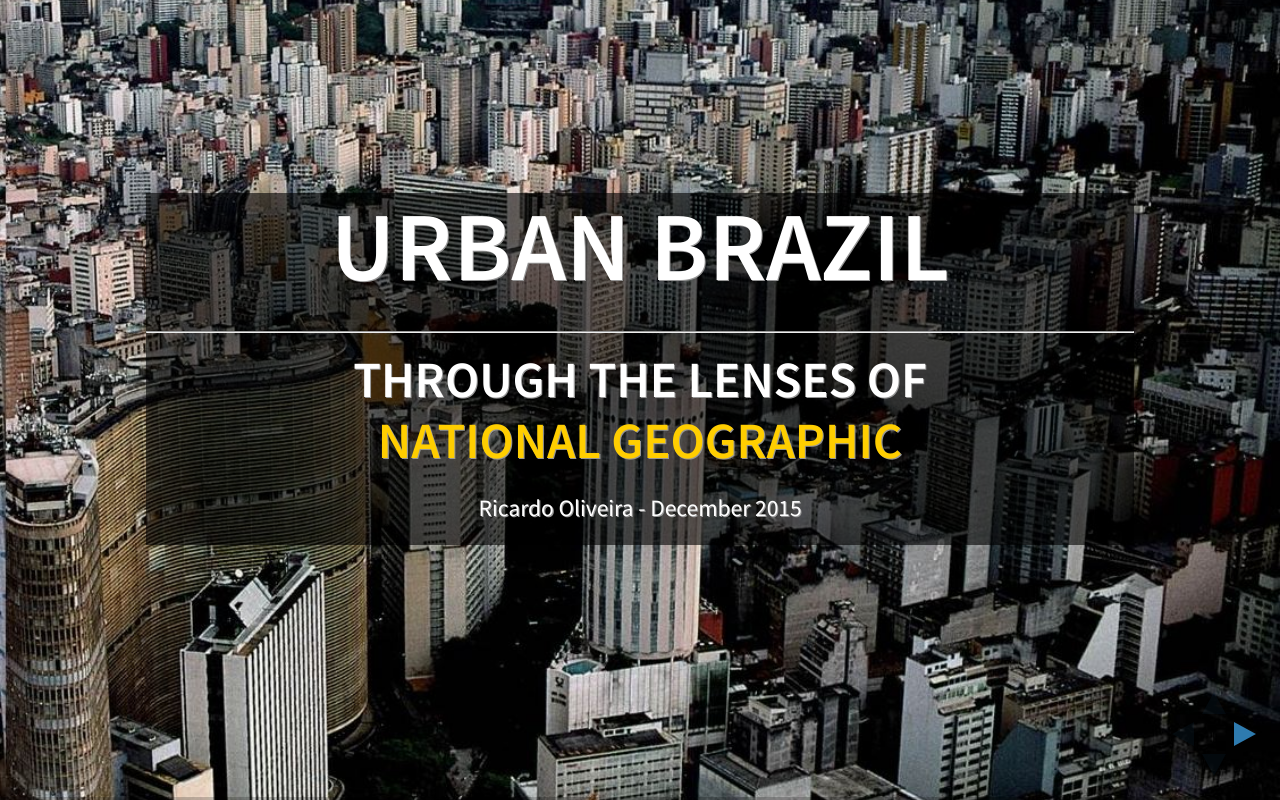
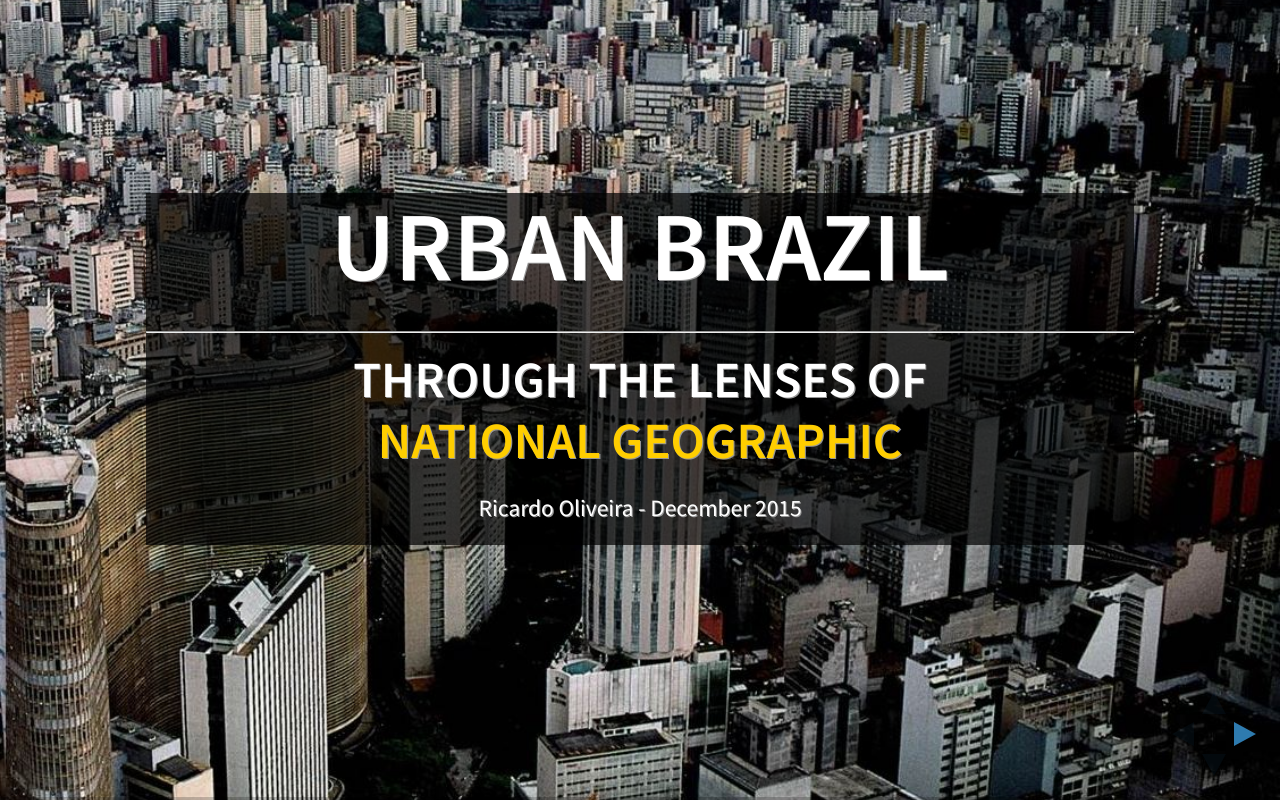
Before and after one commit to Ricardo-C-Oliveira/presentations, a plain HTML site: page seminar/index.html in a window 1280 px wide. Drawn offline with Linux system fonts and the light colour scheme.

Commit message:
changed title bg

```diff
--- a/seminar/index.html
+++ b/seminar/index.html
@@ -38,7 +38,7 @@
 			<!-- Any section element inside of this container is displayed as a slide -->
 			<div class="slides">
 				<section data-background="./img/bg.JPG">
-					<div style="background-color: rgba(0, 0, 0, 0.6)">
+					<div style="background-color: rgba(0, 0, 0, 0.7)">
 					<h1 style="text-shadow: 1px 1px 0px rgba(150, 150, 150, 1);">Urban Brazil</h1><hr>
 					<h3 style="text-shadow: 1px 1px 0px rgba(150, 150, 150, 1);">Through the lenses of <br><span style="color: rgb(255, 206, 0)">National Geographic</span></h3>
 					<p>
```
